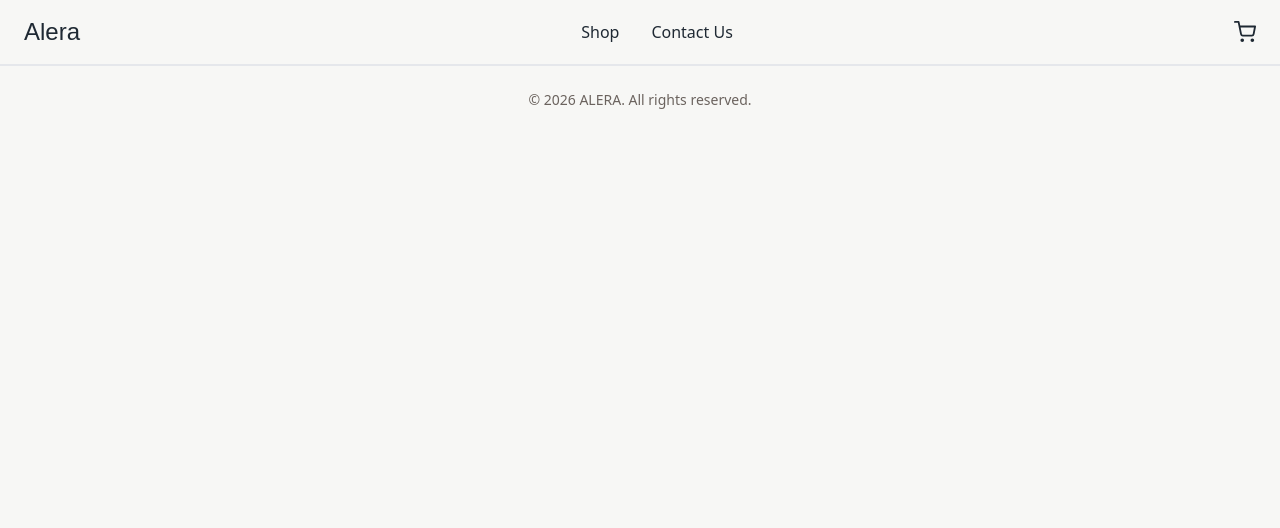
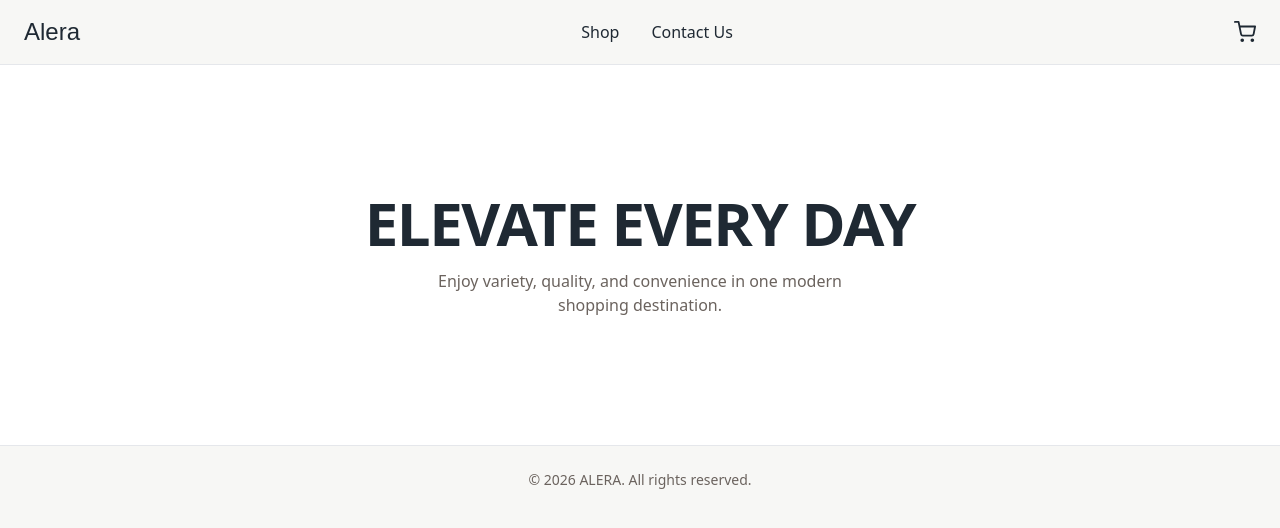
Before and after one commit to NoroffFEU/jsfw-2025-v1-tonje-js-frameworks, a Next.js app: page / in a window 1280 px wide. Shown: the top 528 px of the page. Built offline with nearby package versions, Linux system fonts and the light colour scheme; a web font is replaced by a local one.

Commit message:
Add hero section to homepage

```diff
--- a/app/page.tsx
+++ b/app/page.tsx
@@ -1,7 +1,12 @@
 export default function Home() {
   return (
     <main>
-      <h1></h1>
+      <section
+        className="bg-card px-6 py-20 text-center md:py-32">
+
+        <h1 className="text-4xl font-bold uppercase tracking-tight md:text-6xl">Elevate Every Day</h1>
+        <p className="mx-auto mt-4 max-w-md text-text text-text-secondary">Enjoy variety, quality, and convenience in one modern shopping destination.</p>
+      </section>
     </main>
 
   );
```
